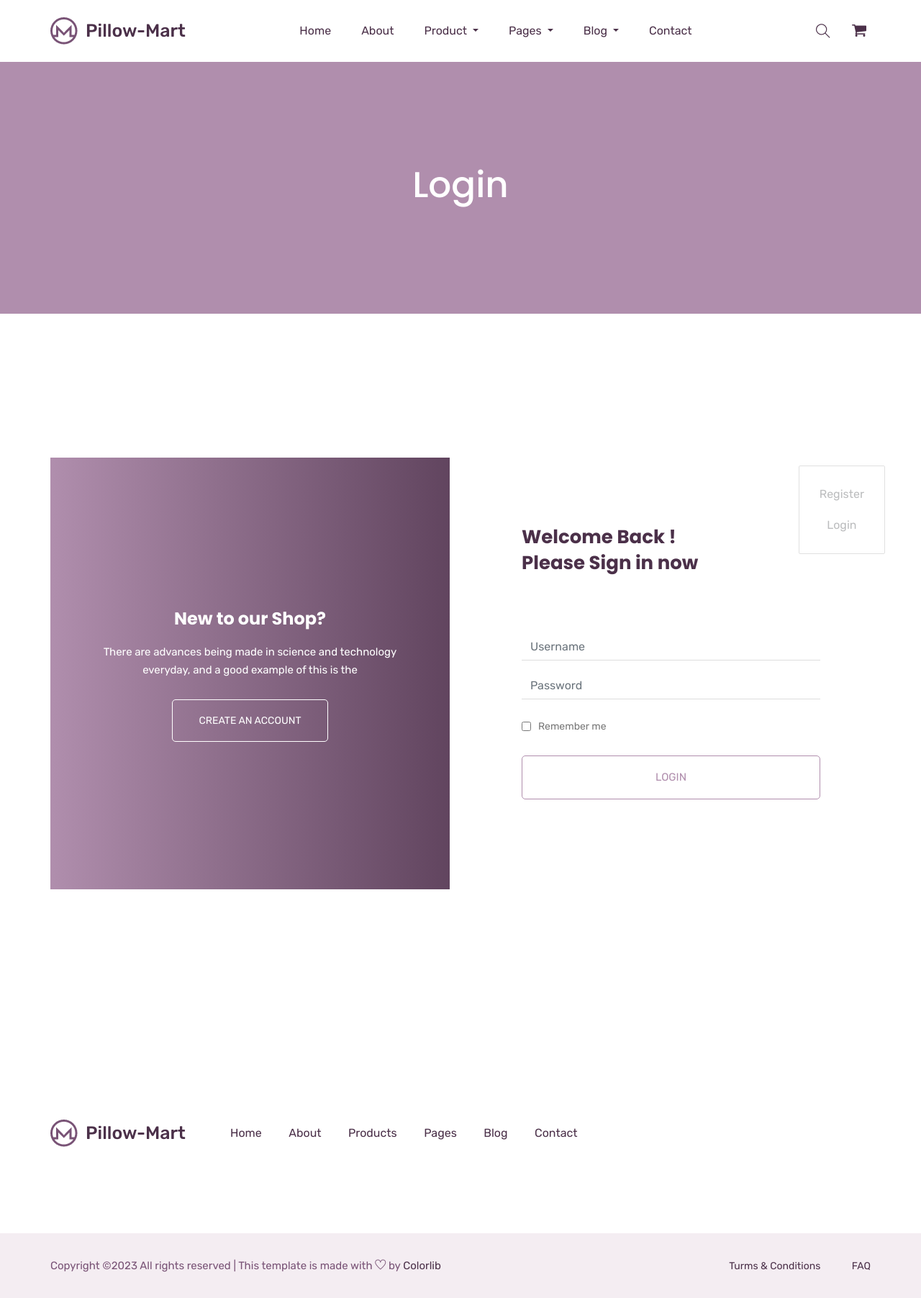
After one commit to uhiintezz/pillow_mart, a Django app: page /login/ in a window 1280 px wide. The commit adds this page. Shown: the whole page at 72% size. Run offline with Django 4.2, Linux system fonts and the light colour scheme; data that the repository does not hold is empty; style sheets or scripts are compiled from the project's sources; some libraries are stand-ins or nearby versions.

Commit message:
add login and register

```diff
--- a/config/settings.py
+++ b/config/settings.py
@@ -151,5 +151,3 @@ CKEDITOR_UPLOAD_PATH = "uploads/"
 # GDAL_LIBRARY_PATH = "C:/OSGeo4W/bin/gdal306.dll"
 
 # GEOS_LIBRARY_PATH = 'D:/PROGRAM/pillowmart_site/venv/Lib/site-packages/shapely/DLLs/geos_c.dll'
-
-REMEMBER_ME_SESSION_DURATION = 15
--- /dev/null
+++ b/mart/forms.py
@@ -0,0 +1,29 @@
+from django import forms
+from django.contrib.auth.forms import UserCreationForm, AuthenticationForm
+from django.contrib.auth.models import User
+from django.core.exceptions import ValidationError
+
+
+from .models import *
+
+
+class RegisterUserForm(UserCreationForm):
+
+    username = forms.CharField(label='Login', widget=forms.TextInput(attrs={'type':"text",  'class': "form-control", 'id':"name",  'name':"name",  'value':"", 'placeholder':"Username"}))
+    email = forms.EmailField(label='Email', widget=forms.EmailInput(attrs={'type':"email", 'class':"form-control", 'id':"password", 'name':"email", 'value':"", 'placeholder':"Email"}))
+    password1 = forms.CharField(label='Password', widget=forms.PasswordInput(attrs={'type':"password", 'class':"form-control", 'id':"password", 'name':"password1", 'value':"",'placeholder':"Password"}))
+    password2 = forms.CharField(label='Повтор пароля', widget=forms.PasswordInput(attrs={'type':"password", 'class':"form-control", 'id':"password", 'name':"password2", 'value':"", 'placeholder':"Confirm Password"}))
+    remember_me = forms.BooleanField(required=False, initial=False, widget=forms.CheckboxInput(attrs={'type':"checkbox", 'id':"f-option", 'name':"selector"}))
+
+    class Meta:
+        model = User
+        fields = ['username', 'email', 'password1', 'password2']
+
+
+class LoginUserForm(AuthenticationForm):
+
+    username = forms.CharField(label='Login', widget=forms.TextInput(attrs={'type':"text",  'class': "form-control", 'id':"name",  'name':"name",  'value':"", 'placeholder':"Username"}))
+    password = forms.CharField(label='Password', widget=forms.PasswordInput(
+        attrs={'type': "password", 'class': "form-control", 'id': "password", 'name': "password1", 'value': "",
+               'placeholder': "Password"}))
+    remember_me = forms.BooleanField(required=False, initial=False, widget=forms.CheckboxInput(attrs={'type':"checkbox", 'id':"f-option", 'name':"selector"}))
--- a/mart/urls.py
+++ b/mart/urls.py
@@ -7,7 +7,11 @@ urlpatterns = [
     path('mart/', mart, name='mart'),
     path('cart/', cart, name='cart'),
     path('checkout/', checkout, name='checkout'),
+    path('login/', LoginUser.as_view(), name='login'),
+    path('logout/', logout_user, name='logout'),
+    path('register/', RegisterUser.as_view(), name='register'),
     path('product/<slug:product_slug>', product, name='product'),
+
 
     path('update_item/', updateItem, name='update_item'),
 ]
--- a/mart/views.py
+++ b/mart/views.py
@@ -1,8 +1,13 @@
-from django.shortcuts import render
+from django.contrib.auth import login, logout
+from django.shortcuts import render, redirect
+from django.urls import reverse_lazy
+from django.views.generic import CreateView
+from . forms import *
 from . utils import *
 import json
 from django.http import JsonResponse
-
+from django.contrib.auth.views import LoginView
+from . models import Customer
 
 def home(request):
     return render(request, 'base.html')
@@ -64,3 +69,50 @@ def cart(request):
 
 def checkout(request):
     return render(request, 'mart/checkout.html',)
+
+class LoginUser(LoginView):
+    form_class = LoginUserForm
+    template_name = 'mart/login.html'
+
+    # def get_context_data(self, *, object_list=None, **kwargs):
+    #     context = super().get_context_data(**kwargs)
+    #     c_def = self.get_user_context(title="Авторизация")
+    #     return dict(list(context.items()) + list(c_def.items()))
+
+    def get_success_url(self):
+        return reverse_lazy('home')
+
+    def form_valid(self, form):
+        remember_me = self.request.POST.get('remember_me')
+        if not remember_me:
+            self.request.session.set_expiry(0)
+
+        return super().form_valid(form)
+
+
+class RegisterUser(CreateView):
+    form_class = RegisterUserForm
+    template_name = 'mart/register.html'
+    success_url = reverse_lazy('login')
+
+    # def get_context_data(self, *, object_list=None, **kwargs):
+    #     context = super().get_context_data(**kwargs)
+    #     c_def = self.get_user_context(title="Регистрация")
+    #     return dict(list(context.items()) + list(c_def.items()))
+
+    def form_valid(self, form):
+        remember_me = self.request.POST.get('remember_me')
+        if not remember_me:
+            self.request.session.set_expiry(0)
+        user = form.save()
+
+        name = form.cleaned_data['username']
+        email = form.cleaned_data['email']
+
+        Customer.objects.create(user=user, name=name, email=email)
+        login(self.request, user)
+        return redirect('home')
+
+def logout_user(request):
+    logout(request)
+    return redirect('login')
--- a/static/css/css/main.css
+++ b/static/css/css/main.css
@@ -11,3 +11,26 @@
   background-color: #fff; !important;
   color: #fff; !important;
 }
+.admin-panel {
+    border: 1px solid #999; !important;
+    border-radius: 2px; !important;
+    position: fixed; !important;
+    right: 50px; !important;
+    bottom: 30px; !important;
+    opacity: 0.3; !important;
+    padding: 15px; !important;
+}
+
+.admin-panel:hover {
+    opacity: 1;!important;
+}
+
+
+.admin-panel a {
+    display: block; !important;
+    margin: 5px 0; !important;
+}
+
+.admin-panel a:hover {
+    background-color: #4ac1f7;!important;
+}
--- a/templates/base.html
+++ b/templates/base.html
@@ -6,6 +6,9 @@
     <meta charset="utf-8">
     <meta name="viewport" content="width=device-width, initial-scale=1, shrink-to-fit=no">
     <title>pilloMart</title>
+{#    <link href="https://cdn.jsdelivr.net/npm/bootstrap@5.3.0-alpha2/dist/css/bootstrap.min.css" rel="stylesheet"#}
+{#          integrity="sha384-aFq/bzH65dt+w6FI2ooMVUpc+21e0SRygnTpmBvdBgSdnuTN7QbdgL+OapgHtvPp" crossorigin="anonymous">#}
+    <link rel="stylesheet" href="{% static 'css/styles.css' %}">
     <link rel="icon" href="{% static 'img/favicon.png' %}">
     <!-- Bootstrap CSS -->
     <link rel="stylesheet" href="{% static 'css/css/bootstrap.min.css' %}">
@@ -26,6 +29,13 @@
     <link rel="stylesheet" href="{% static 'css/css/style.css' %}">
     <link rel="stylesheet" href="{% static 'css/css/main.css' %}">
 
+{#    <script src="https://cdn.jsdelivr.net/npm/@popperjs/core@2.11.7/dist/umd/popper.min.js"#}
+{#            integrity="sha384-zYPOMqeu1DAVkHiLqWBUTcbYfZ8osu1Nd6Z89ify25QV9guujx43ITvfi12/QExE"#}
+{#            crossorigin="anonymous"></script>#}
+{#    <script src="https://cdn.jsdelivr.net/npm/bootstrap@5.3.0-alpha3/dist/js/bootstrap.min.js"#}
+{#            integrity="sha384-Y4oOpwW3duJdCWv5ly8SCFYWqFDsfob/3GkgExXKV4idmbt98QcxXYs9UoXAB7BZ"#}
+{#            crossorigin="anonymous">#}
+{#    </script>#}
 
 
     <script type="text/javascript">
@@ -337,7 +347,15 @@
     <!--::footer_part start::-->
     {% include 'footer.html' %}
     <!--::footer_part end::-->
-
+    <div class="admin-panel align-items-center">
+      {% if request.user.is_authenticated %}
+        <a href="#" class="btn btn-outline-info">{{ user.username }}</a>
+        <a href="{% url 'logout' %}" class="btn btn-btn-light">Logout</a>
+      {% else %}
+        <a href="{% url 'register' %}" class="btn btn-btn-light">Register</a>
+        <a href="{% url 'login' %}" class="btn btn-btn-light">Login</a>
+      {% endif %}
+    </div>
     <!-- jquery plugins here-->
     <script src="{% static 'js/jquery-1.12.1.min.js' %}"></script>
     <!-- popper js -->
@@ -361,6 +379,6 @@
     <!-- custom js -->
     <script src="{% static 'js/custom.js' %}"></script>
     <script src="{% static 'js/cart.js' %}" type="text/javascript"></script>
+
 </body>
-
 </html>
--- a/templates/header.html
+++ b/templates/header.html
@@ -36,10 +36,12 @@
                                     pages
                                 </a>
                                 <div class="dropdown-menu" aria-labelledby="navbarDropdown_2">
-                                    <a class="dropdown-item" href="login.html">
-                                        login
-
-                                    </a>
+                                    {% if request.user.is_authenticated %}
+                                        <a class="dropdown-item" href="{% url 'logout' %}">logout</a>
+                                    {% else %}
+                                        <a class="dropdown-item" href="{% url 'login' %}">login</a>
+                                        <a class="dropdown-item" href="{% url 'register' %}">register</a>
+                                    {% endif %}
                                     <a class="dropdown-item" href="checkout.html">product checkout</a>
                                     <a class="dropdown-item" href="cart.html">shopping cart</a>
                                     <a class="dropdown-item" href="confirmation.html">confirmation</a>
--- /dev/null
+++ b/templates/mart/login.html
@@ -0,0 +1,64 @@
+{% extends 'base.html' %}
+{% load static %}
+
+{% block content %}
+    <section class="breadcrumb_part">
+        <div class="container">
+            <div class="row">
+                <div class="col-lg-12">
+                    <div class="breadcrumb_iner">
+                        <h2>login</h2>
+                    </div>
+                </div>
+            </div>
+        </div>
+    </section>
+    <!-- breadcrumb part end-->
+
+    <!--================login_part Area =================-->
+    <section class="login_part section_padding ">
+        <div class="container">
+            <div class="row align-items-center">
+                <div class="col-lg-6 col-md-6">
+                    <div class="login_part_text text-center">
+                        <div class="login_part_text_iner">
+                            <h2>New to our Shop?</h2>
+                            <p>There are advances being made in science and technology
+                                everyday, and a good example of this is the</p>
+                            <a href="#" class="btn_3">Create an Account</a>
+                        </div>
+                    </div>
+                </div>
+                <div class="col-lg-6 col-md-6">
+                    <div class="login_part_form">
+                        <div class="login_part_form_iner">
+                            <h3>Welcome Back ! <br>
+                                Please Sign in now</h3>
+                            <form class="row contact_form" action="#" method="post" novalidate="novalidate">
+                                {% csrf_token %}
+
+                                {% for f in form %}
+                                    {% if forloop.last %}
+                                    {% else %}
+                                        <div class="col-md-12 form-group p_star">
+                                            {{ f }}
+                                        </div>
+                                    {% endif %}
+                                {% endfor %}
+                                <div class="col-md-12 form-group">
+                                    <div class="creat_account d-flex align-items-center">
+                                        {{ form.remember_me }}
+                                        <label for="{{ form.remember_me.id_for_label }}">Remember me</label>
+                                    </div>
+                                    <button type="submit" value="submit" class="btn_3">
+                                        Login
+                                    </button>
+                                </div>
+                            </form>
+                        </div>
+                    </div>
+                </div>
+            </div>
+        </div>
+    </section>
+{% endblock content %}
--- a/templates/mart/product_detail.html
+++ b/templates/mart/product_detail.html
@@ -39,7 +39,8 @@
                         <input class="product_count_item input-number" type="text" value="1" min="0" max="10">
                         <span class="product_count_item number-increment"> <i class="ti-plus"></i></span>
                     </div>
-                    <p>$5</p>
+                    <p class="detail-price">${{ product.price }}</p>
+                    <p class="insert-price">$</p>
                 </div>
               <div class="add_to_cart">
                   <a data-product="{{ product.id }}" data-action="add" class="btn_3 update-cart add-cart show">add to cart</a>
```
Also changed, not shown: templates/mart/register.html (added, +64 -0 lines), db.sqlite3, static/css/style.css.
